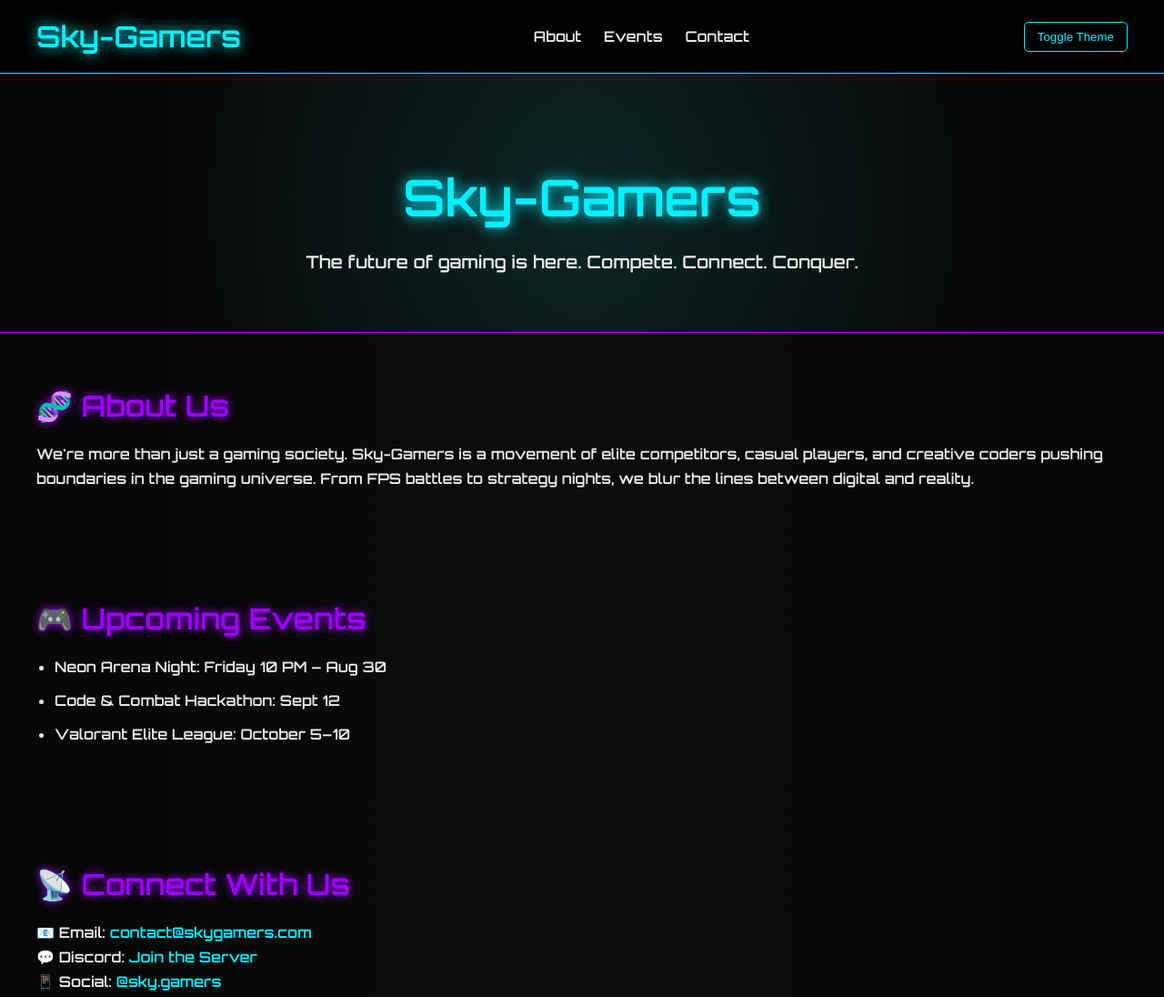
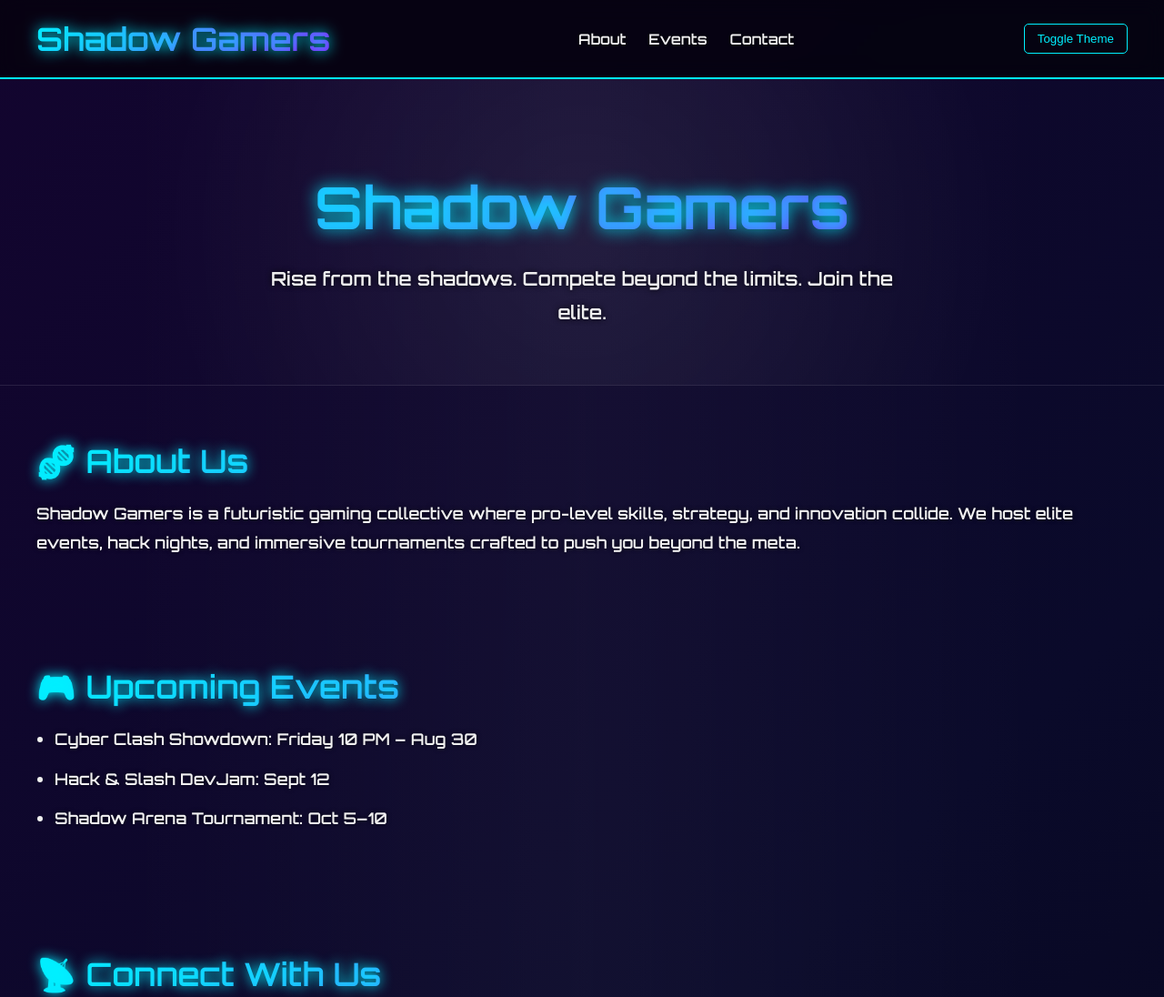
Before and after one commit to pavithiran23/git-jen-ngi-ci-cd, a plain HTML site: page index.html in a window 1280 px wide. Shown: the top 1096 px of the page at 91% size. Drawn offline with Linux system fonts and the light colour scheme.

Commit message:
second-changes

```diff
--- a/index.html
+++ b/index.html
@@ -3,33 +3,28 @@
 <head>
   <meta charset="UTF-8" />
   <meta name="viewport" content="width=device-width, initial-scale=1.0"/>
-  <title>Sky-Gamers</title>
+  <title>Shadow Gamers</title>
   <link href="https://fonts.googleapis.com/css2?family=Orbitron:wght@600&display=swap" rel="stylesheet" />
   <style>
     :root {
-      --neon-blue: #00f0ff;
-      --neon-purple: #9d00ff;
-      --neon-green: #00ff88;
-      --dark-bg: #080808;
-      --light-bg: #f5f5f5;
-      --dark-text: #eaeaea;
-      --light-text: #111;
+      --grad-blue-purple: linear-gradient(135deg, #00f0ff, #9d00ff);
+      --grad-green-pink: linear-gradient(135deg, #00ff88, #ff00c8);
+      --text-dark: #f0f0f0;
     }
 
     html[data-theme='dark'] {
-      --bg-color: var(--dark-bg);
-      --text-color: var(--dark-text);
-      --accent: var(--neon-blue);
-      --sub-accent: var(--neon-purple);
-      --shadow: 0 0 15px var(--accent);
+      --bg-gradient: linear-gradient(-45deg, #000000, #0a0a2a, #1a0033, #002b3d);
+      --text-color: var(--text-dark);
+      --accent-grad: var(--grad-blue-purple);
+      --glow-color: #00f0ff;
     }
 
     html[data-theme='light'] {
-      --bg-color: var(--light-bg);
-      --text-color: var(--light-text);
-      --accent: var(--neon-purple);
-      --sub-accent: var(--neon-green);
-      --shadow: 0 0 5px var(--accent);
+      /* Keeping it dark even in light mode for readability */
+      --bg-gradient: linear-gradient(-45deg, #000000, #111122, #220044, #002233);
+      --text-color: #fefefe;
+      --accent-grad: var(--grad-green-pink);
+      --glow-color: #ff00c8;
     }
 
     * {
@@ -39,30 +34,40 @@
     }
 
     body {
-      background-color: var(--bg-color);
+      background: var(--bg-gradient);
+      background-size: 400% 400%;
+      animation: gradientBG 20s ease infinite;
       color: var(--text-color);
       font-family: 'Orbitron', sans-serif;
-      transition: background-color 0.4s, color 0.4s;
       scroll-behavior: smooth;
+      text-shadow: 0 0 4px rgba(0,0,0,0.8);
+    }
+
+    @keyframes gradientBG {
+      0% { background-position: 0% 50%; }
+      50% { background-position: 100% 50%; }
+      100% { background-position: 0% 50%; }
     }
 
     header {
-      background: rgba(0, 0, 0, 0.7);
-      backdrop-filter: blur(8px);
+      background: rgba(0, 0, 0, 0.6);
+      backdrop-filter: blur(10px);
       padding: 20px 40px;
       display: flex;
       justify-content: space-between;
       align-items: center;
-      border-bottom: 1px solid var(--accent);
+      border-bottom: 2px solid var(--glow-color);
       position: sticky;
       top: 0;
       z-index: 1000;
     }
 
     header h1 {
-      color: var(--accent);
-      font-size: 2rem;
-      text-shadow: var(--shadow);
+      font-size: 2.2rem;
+      background: var(--accent-grad);
+      -webkit-background-clip: text;
+      -webkit-text-fill-color: transparent;
+      text-shadow: 0 0 15px var(--glow-color);
     }
 
     nav a {
@@ -74,13 +79,14 @@
     }
 
     nav a:hover {
-      color: var(--accent);
+      color: var(--glow-color);
+      text-shadow: 0 0 6px var(--glow-color);
     }
 
     .theme-toggle {
-      border: 1px solid var(--accent);
+      border: 1px solid var(--glow-color);
       background: transparent;
-      color: var(--accent);
+      color: var(--glow-color);
       padding: 8px 14px;
       border-radius: 5px;
       cursor: pointer;
@@ -88,30 +94,33 @@
     }
 
     .theme-toggle:hover {
-      background-color: var(--accent);
-      color: var(--bg-color);
-      box-shadow: var(--shadow);
+      background-color: var(--glow-color);
+      color: #000;
+      box-shadow: 0 0 12px var(--glow-color);
     }
 
     .hero {
       padding: 100px 40px 60px;
       text-align: center;
-      background: radial-gradient(circle at center, rgba(0,255,255,0.1), transparent 70%);
-      border-bottom: 1px solid var(--sub-accent);
+      background: radial-gradient(circle at center, rgba(255,255,255,0.06), transparent 70%);
+      border-bottom: 1px solid rgba(255, 255, 255, 0.1);
     }
 
     .hero h2 {
-      font-size: 3.5rem;
-      color: var(--accent);
-      text-shadow: var(--shadow);
+      font-size: 4rem;
+      background: var(--accent-grad);
+      -webkit-background-clip: text;
+      -webkit-text-fill-color: transparent;
+      text-shadow: 0 0 18px var(--glow-color);
     }
 
     .hero p {
-      font-size: 1.2rem;
+      font-size: 1.3rem;
       color: var(--text-color);
       margin-top: 20px;
       max-width: 700px;
       margin-inline: auto;
+      text-shadow: 0 0 6px rgba(0,0,0,0.9);
     }
 
     section {
@@ -127,20 +136,24 @@
       left: 10%;
       width: 80%;
       height: 100%;
-      background: linear-gradient(90deg, transparent, rgba(255,255,255,0.02), transparent);
+      background: linear-gradient(90deg, transparent, rgba(255,255,255,0.03), transparent);
       z-index: -1;
     }
 
     h2 {
-      font-size: 2rem;
-      color: var(--sub-accent);
+      font-size: 2.2rem;
       margin-bottom: 20px;
-      text-shadow: 0 0 10px var(--sub-accent);
+      background: var(--accent-grad);
+      -webkit-background-clip: text;
+      -webkit-text-fill-color: transparent;
+      text-shadow: 0 0 14px var(--glow-color);
     }
 
     p, li {
-      font-size: 1rem;
-      line-height: 1.7;
+      font-size: 1.1rem;
+      line-height: 1.8;
+      color: var(--text-color);
+      text-shadow: 0 0 5px rgba(0,0,0,0.7);
     }
 
     ul {
@@ -148,46 +161,46 @@
     }
 
     ul li {
-      margin-bottom: 10px;
+      margin-bottom: 12px;
     }
 
     footer {
-      background-color: #0f0f0f;
+      background-color: rgba(0,0,0,0.8);
       text-align: center;
       padding: 30px 10px;
       color: var(--text-color);
-      border-top: 1px solid var(--accent);
-      box-shadow: inset 0 2px 10px rgba(0, 255, 255, 0.1);
+      border-top: 1px solid var(--glow-color);
+      box-shadow: inset 0 2px 15px rgba(0, 255, 255, 0.1);
+      font-size: 0.95rem;
     }
 
     a {
-      color: var(--accent);
+      color: var(--glow-color);
       text-decoration: none;
     }
 
     a:hover {
       text-decoration: underline;
+      text-shadow: 0 0 6px var(--glow-color);
     }
 
-    /* Add light motion */
     section:hover::before {
-      animation: wave 2s linear infinite;
+      animation: shimmer 2s infinite linear;
     }
 
-    @keyframes wave {
-      0% { transform: scaleX(1); opacity: 0.05; }
-      50% { transform: scaleX(1.2); opacity: 0.1; }
-      100% { transform: scaleX(1); opacity: 0.05; }
+    @keyframes shimmer {
+      0% { opacity: 0.02; }
+      50% { opacity: 0.07; transform: scaleX(1.1); }
+      100% { opacity: 0.02; }
     }
 
-    /* Responsive */
     @media (max-width: 768px) {
       header {
         flex-direction: column;
         gap: 10px;
       }
       .hero h2 {
-        font-size: 2.2rem;
+        font-size: 2.5rem;
       }
       section {
         padding: 40px 20px;
@@ -198,7 +211,7 @@
 <body>
 
   <header>
-    <h1>Sky-Gamers</h1>
+    <h1>Shadow Gamers</h1>
     <nav>
       <a href="#about">About</a>
       <a href="#events">Events</a>
@@ -208,33 +221,33 @@
   </header>
 
   <section class="hero">
-    <h2>Sky-Gamers</h2>
-    <p>The future of gaming is here. Compete. Connect. Conquer.</p>
+    <h2>Shadow Gamers</h2>
+    <p>Rise from the shadows. Compete beyond the limits. Join the elite.</p>
   </section>
 
   <section id="about">
     <h2>🧬 About Us</h2>
-    <p>We're more than just a gaming society. Sky-Gamers is a movement of elite competitors, casual players, and creative coders pushing boundaries in the gaming universe. From FPS battles to strategy nights, we blur the lines between digital and reality.</p>
+    <p>Shadow Gamers is a futuristic gaming collective where pro-level skills, strategy, and innovation collide. We host elite events, hack nights, and immersive tournaments crafted to push you beyond the meta.</p>
   </section>
 
   <section id="events">
     <h2>🎮 Upcoming Events</h2>
     <ul>
-      <li><strong>Neon Arena Night:</strong> Friday 10 PM – Aug 30</li>
-      <li><strong>Code & Combat Hackathon:</strong> Sept 12</li>
-      <li><strong>Valorant Elite League:</strong> October 5–10</li>
+      <li><strong>Cyber Clash Showdown:</strong> Friday 10 PM – Aug 30</li>
+      <li><strong>Hack & Slash DevJam:</strong> Sept 12</li>
+      <li><strong>Shadow Arena Tournament:</strong> Oct 5–10</li>
     </ul>
   </section>
 
   <section id="contact">
     <h2>📡 Connect With Us</h2>
-    <p>📧 Email: <a href="mailto:contact@skygamers.com">contact@skygamers.com</a></p>
+    <p>📧 Email: <a href="mailto:contact@shadowgamers.com">contact@shadowgamers.com</a></p>
     <p>💬 Discord: <a href="#">Join the Server</a></p>
-    <p>📱 Social: <a href="#">@sky.gamers</a></p>
+    <p>📱 Social: <a href="#">@shadow.gamers</a></p>
   </section>
 
   <footer>
-    <p>&copy; 2025 Sky-Gamers – Built by players, for players. Respect the grind.</p>
+    <p>&copy; 2025 Shadow Gamers — Powering the Next Level of Play.</p>
   </footer>
 
   <script>
```
